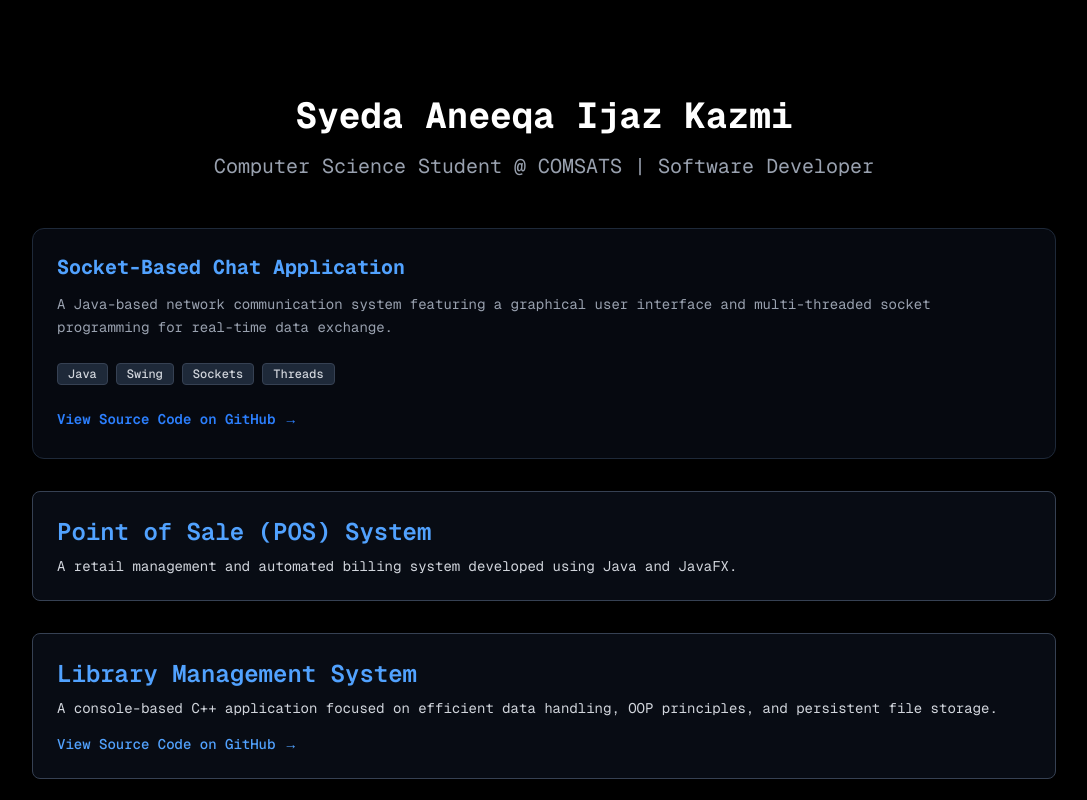
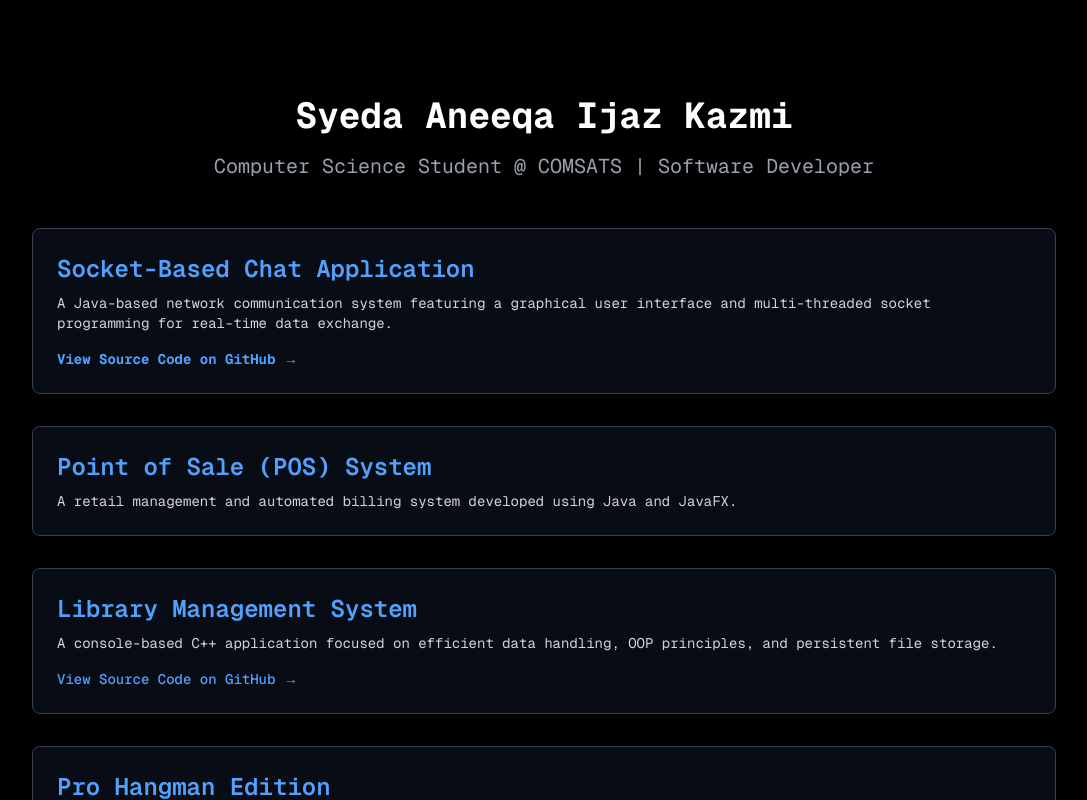
Before and after one commit to aneeqakazmi137/modern-dev-portfolio, a Next.js app: page / in a window 1280 px wide. Shown: the top 800 px of the page, without its empty margins (96-1183 px from the left). Built offline with nearby package versions, Linux system fonts and the light colour scheme.

Commit message:
Refactor project display for better clarity
Updated project section to improve styling and organization.

```diff
--- a/src/app/page.tsx
+++ b/src/app/page.tsx
@@ -8,24 +8,17 @@ export default function Home() {
         </p>
 
         <div className="grid grid-cols-1 gap-8 text-left">
-          {/* Project: Socket-Based Chat Application */}
-<div className="group border border-gray-800 p-6 rounded-xl bg-gray-900/40 hover:border-blue-900 transition-all duration-300">
-  <h2 className="text-xl font-bold mb-3 text-blue-400">Socket-Based Chat Application</h2>
-  <p className="text-gray-400 mb-6 leading-relaxed">
+{/* Project 1 */}
+<div className="border border-gray-700 p-6 rounded-lg bg-gray-900/50 hover:border-blue-500 transition-colors">
+  <h2 className="text-2xl font-semibold mb-2 text-blue-400">Socket-Based Chat Application</h2>
+  <p className="text-gray-300 mb-4">
     A Java-based network communication system featuring a graphical user interface and multi-threaded socket programming for real-time data exchange.
   </p>
-  <div className="flex flex-wrap gap-2 mb-6">
-    {["Java", "Swing", "Sockets", "Threads"].map((tag, i) => (
-      <span key={i} className="text-xs font-medium px-2.5 py-0.5 rounded bg-gray-800 text-gray-300 border border-gray-700">
-        {tag}
-      </span>
-    ))}
-  </div>
   <a
     href="https://github.com/aneeqakazmi137/java-network-chat"
     target="_blank"
     rel="noopener noreferrer"
-    className="inline-block text-sm font-semibold text-blue-500 hover:text-blue-300 transition-colors border-b border-transparent hover:border-blue-300 pb-1"
+    className="text-blue-400 hover:underline font-bold"
   >
     View Source Code on GitHub →
   </a>
```
